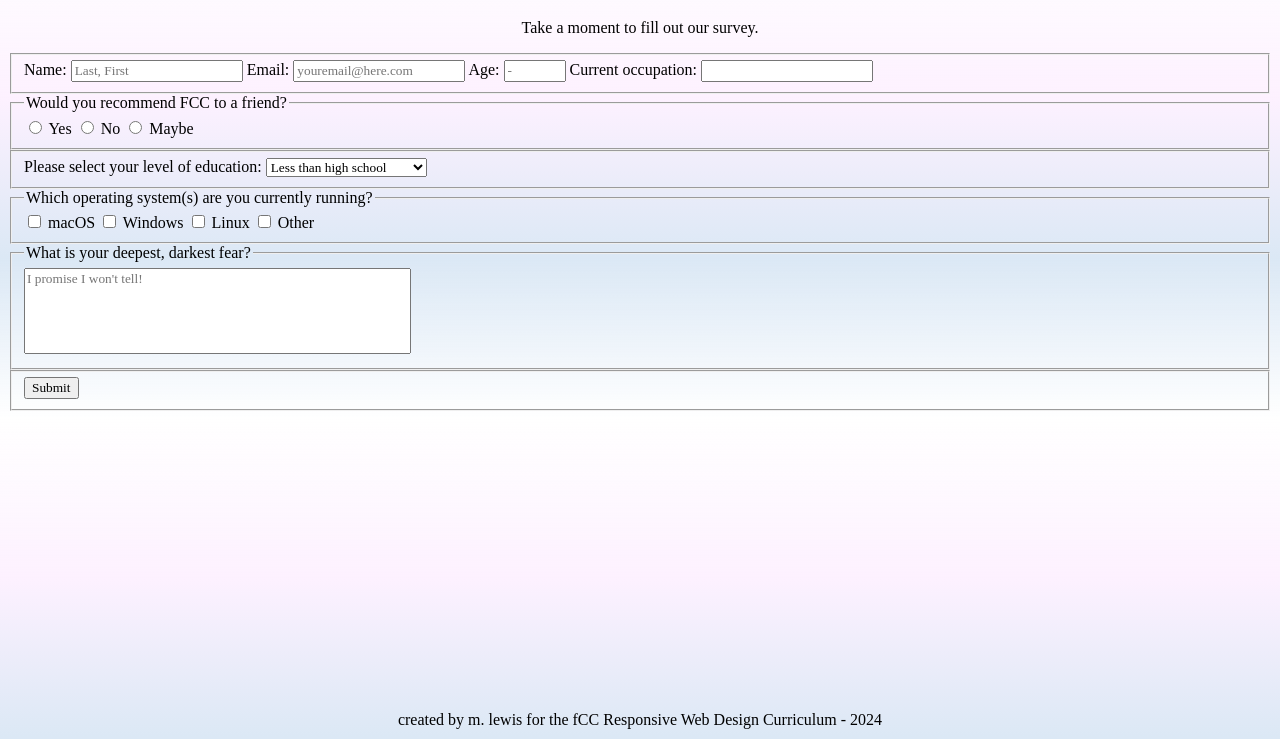
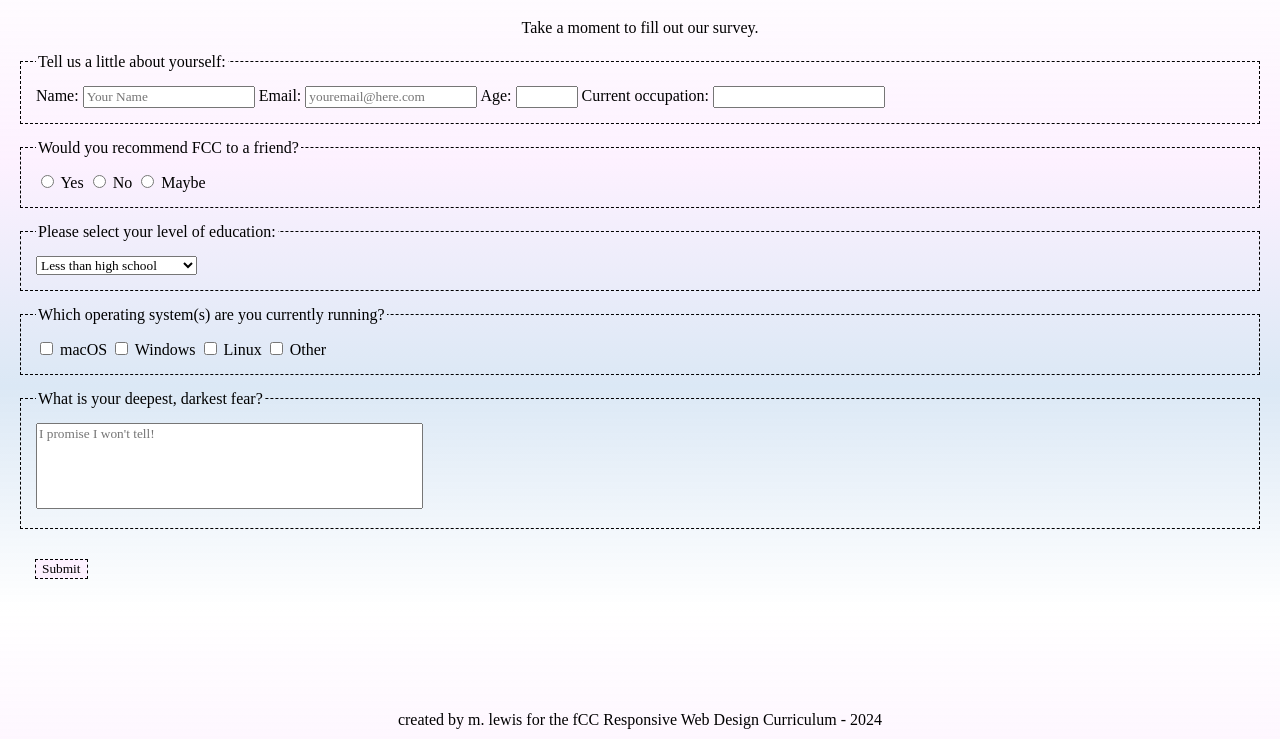
Before and after one commit to mcxlewis/survey, a plain HTML site: page index.html in a window 1280 px wide. Shown: the part 61-800 px from the top of the page. Drawn offline with Linux system fonts and the light colour scheme; a web font is replaced by a local one.

Commit message:
Style submit button

```diff
--- a/index.html
+++ b/index.html
@@ -15,15 +15,15 @@
     <p id="description">Take a moment to fill out our survey.</p>
     <form id="survey-form">
       <fieldset class="info" id="info">
-        </label>
+        <legend>Tell us a little about yourself: </legend>
         <label id="name-label">Name:
-          <input id="name" name="name" input type="text" placeholder="Last, First" required />
+          <input id="name" name="name" input type="text" placeholder="Your Name" required />
         </label>
         <label id="email-label">Email:
           <input id="email" name="email" input type="email" placeholder= "youremail@here.com" required />
         </label>
         <label id="number-label">Age:
-          <input id="number" name="age" input type="number" min="18" max="120" minlength="1" placeholder="-" required />
+          <input id="number" name="age" input type="number" min="18" max="120" minlength="1" required />
         </label>
         <label for="job">Current occupation:
           <input id="job" name="job" input type="text" required />
@@ -42,7 +42,8 @@
         </label> <!--find way to only sel 1-->
       </fieldset>
       <fieldset class="edu" id="edu">
-        <label for="dropdown">Please select your level of education:
+        <legend>Please select your level of education: </legend>
+        <label for="dropdown">
           <select id="dropdown" name="dropdown">
             <option>
               Less than high school
@@ -83,7 +84,7 @@
           <textarea rows="5" cols="50" required placeholder="I promise I won't tell!" maxlength="250"></textarea>
           </label>
        </fieldset>
-       <fieldset>
+       <fieldset class="submit-button">
          <input id="submit" input type="submit"/>
       </fieldset>
       </form>
--- a/styles.css
+++ b/styles.css
@@ -10,6 +10,7 @@ body {
         #dbe8f5,
         transparent
     );
+    margin: auto 20px;
 }
 
 textarea {
@@ -31,3 +32,18 @@ position: absolute;
 footer {
     margin-bottom: 10px;
 }
+
+fieldset {
+    border: 1px #000 dashed;
+    margin: 15px 0;
+    padding: 15px;
+}
+
+fieldset:nth-of-type(6) {
+    border: none;
+}
+
+#submit {
+    background-color:   #fdf1ff;
+    border: 1px black dashed;
+}
```
